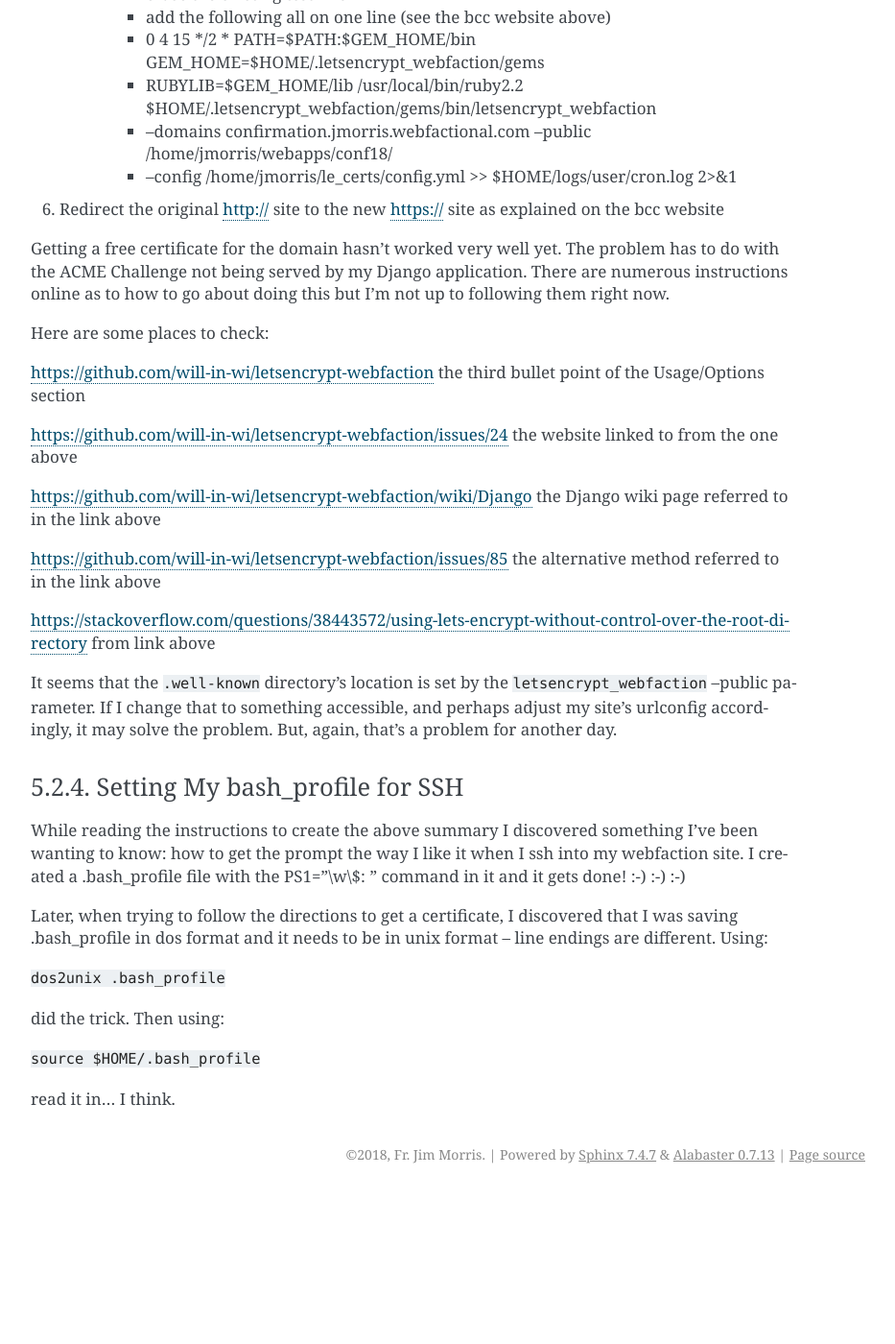
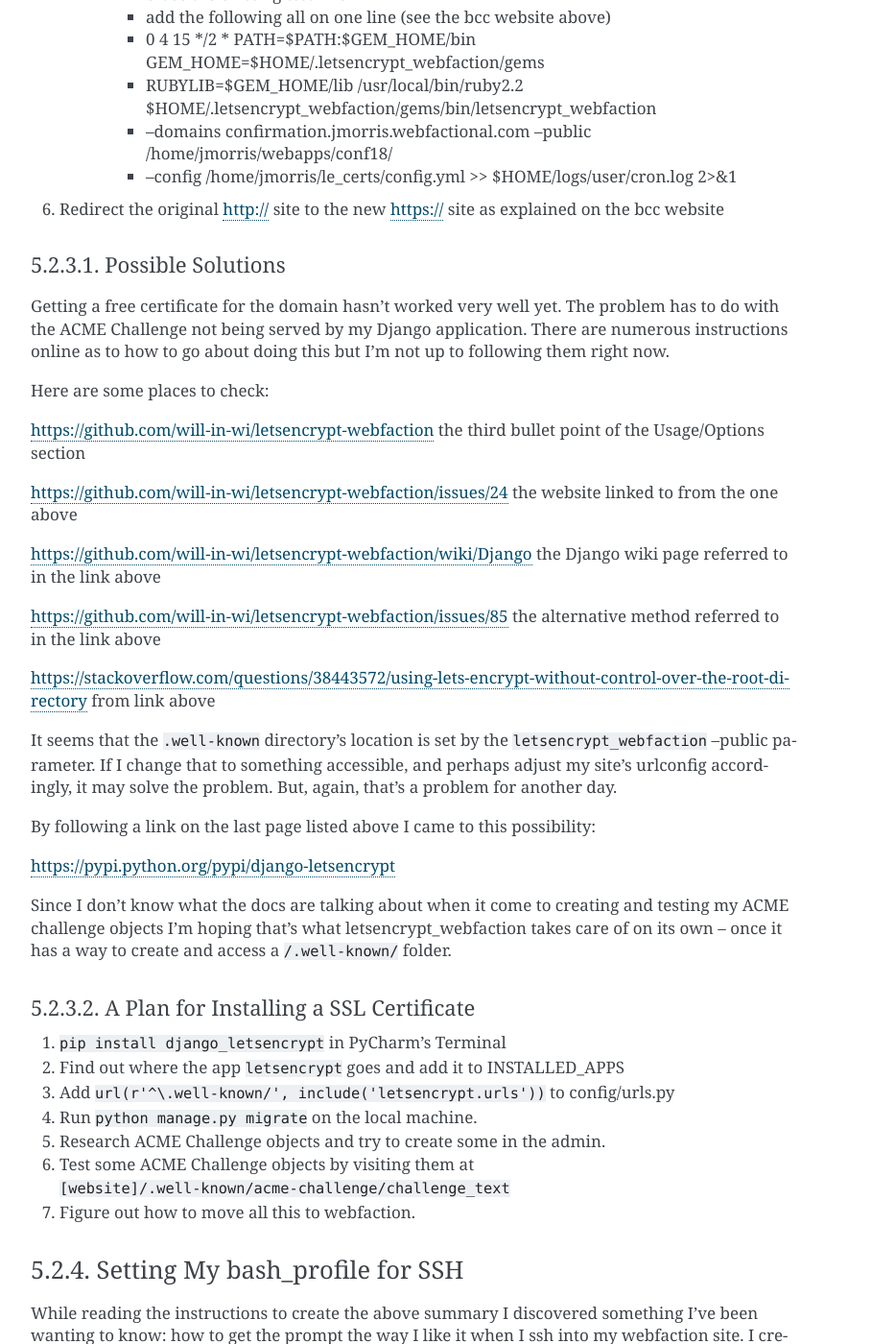
Before and after one commit to JMorris1575/confirmation2018, a Sphinx documentation site: the page built from docs/deployment.rst, in a window 1280 px wide and 1400 px high, scrolled down 2638 px. Shown: the whole window at 96% size, without its empty margins (338-1271 px from the left). Built offline with Sphinx 7.4.7, drawn with Linux system fonts in a browser that asks for light colours; before the commit the page ends 3880 px from its top, so only the background shows below that.

Commit message:
Added to deployment.rst planning how to install a security certificate

```diff
--- a/docs/deployment.rst
+++ b/docs/deployment.rst
@@ -116,6 +116,9 @@ I will summarize the instructions on the first website below:
 
 #.  Redirect the original http:// site to the new https:// site as explained on the bcc website
 
+Possible Solutions
+++++++++++++++++++
+
 Getting a free certificate for the domain hasn't worked very well yet. The problem has to do with the ACME Challenge not
 being served by my Django application. There are numerous instructions online as to how to go about doing this but I'm
 not up to following them right now.
@@ -136,6 +139,31 @@ It seems that the ``.well-known`` directory's location is set by the ``letsencry
 change that to something accessible, and perhaps adjust my site's urlconfig accordingly, it may solve the problem. But,
 again, that's a problem for another day.
 
+By following a link on the last page listed above I came to this possibility:
+
+https://pypi.python.org/pypi/django-letsencrypt
+
+Since I don't know what the docs are talking about when it come to creating and testing my ACME challenge objects I'm
+hoping that's what letsencrypt_webfaction takes care of on its own -- once it has a way to create and access a
+``/.well-known/`` folder.
+
+A Plan for Installing a SSL Certificate
++++++++++++++++++++++++++++++++++++++++
+
+#.  ``pip install django_letsencrypt`` in PyCharm's Terminal
+
+#.  Find out where the app ``letsencrypt`` goes and add it to INSTALLED_APPS
+
+#.  Add ``url(r'^\.well-known/', include('letsencrypt.urls'))`` to config/urls.py
+
+#.  Run ``python manage.py migrate`` on the local machine.
+
+#.  Research ACME Challenge objects and try to create some in the admin.
+
+#.  Test some ACME Challenge objects by visiting them at ``[website]/.well-known/acme-challenge/challenge_text``
+
+#.  Figure out how to move all this to webfaction.
+
 
 
 Setting My bash_profile for SSH
```
